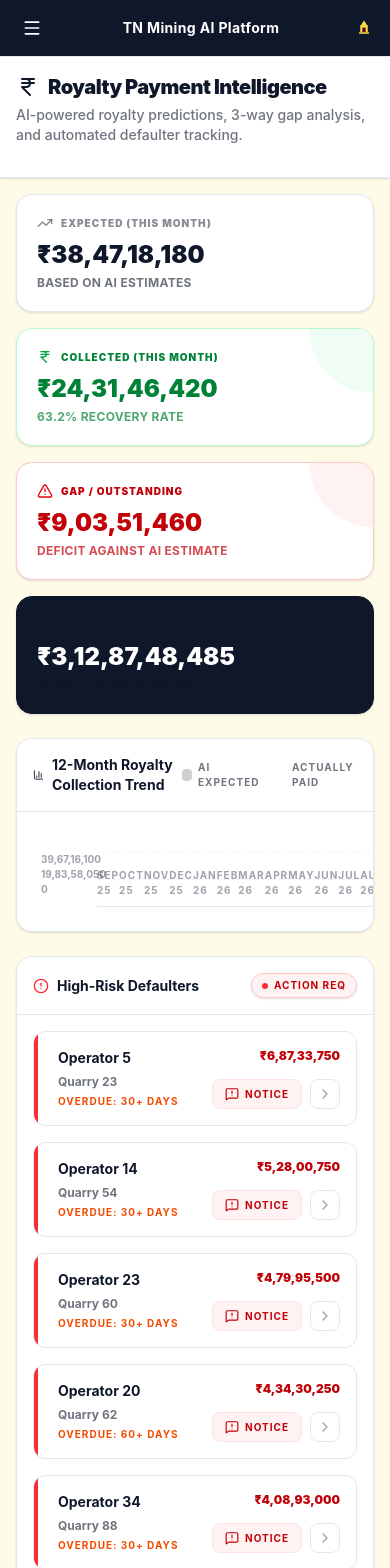
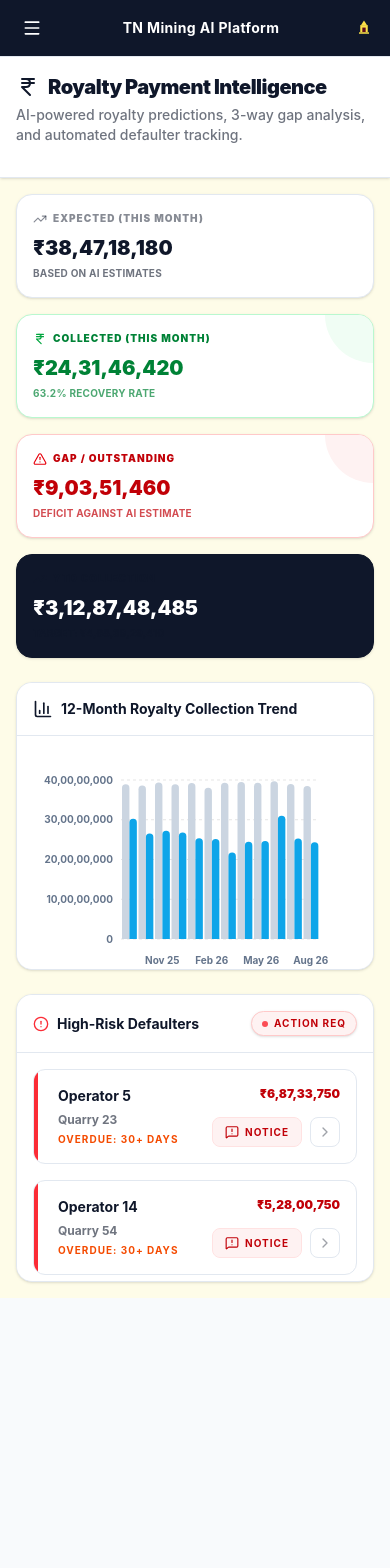
Before and after one commit to balajikarthik2004/tn_mining, a React (Vite) app: page /royalty-intelligence in a window 390 px wide. Shown: the top 1568 px of the page. After the commit the page ends 1298 px from the top, so only its background shows below. Built offline with nearby package versions, Linux system fonts and the light colour scheme.

Commit message:
court & cases page updated

```diff
--- a/src/app/navConfig.ts
+++ b/src/app/navConfig.ts
@@ -42,5 +42,5 @@ export const NAV_ITEMS: NavItem[] = [
     path: "/royalty-intelligence",
     enabled: true
   },
-  { id: "reports-analytics", label: "Reports & Analytics", path: "/reports-analytics", icon: BarChart3, enabled: false },
+  // { id: "reports-analytics", label: "Reports & Analytics", path: "/reports-analytics", icon: BarChart3, enabled: false },
 ];
--- a/src/features/court-cases/CourtCasesPage.tsx
+++ b/src/features/court-cases/CourtCasesPage.tsx
@@ -36,11 +36,11 @@ export function CourtCasesPage() {
       <div className="p-4 md:p-6 max-w-7xl mx-auto space-y-6 w-full">
         <PenaltyCollectionDashboard cases={cases} />
 
-        <div className="grid grid-cols-1 lg:grid-cols-3 gap-6">
-          <div className="lg:col-span-2 flex flex-col min-h-0">
+        <div className="grid grid-cols-1 lg:grid-cols-3 gap-6 h-[600px]">
+          <div className="lg:col-span-2 flex flex-col h-full min-h-0">
             <CaseRegistry cases={cases} />
           </div>
-          <div className="lg:col-span-1 flex flex-col min-h-0">
+          <div className="lg:col-span-1 flex flex-col h-full min-h-0">
             <HearingCalendar cases={cases} />
           </div>
         </div>
--- a/src/features/court-cases/PenaltyCollectionDashboard.tsx
+++ b/src/features/court-cases/PenaltyCollectionDashboard.tsx
@@ -29,42 +29,42 @@ export function PenaltyCollectionDashboard({ cases }: Props) {
 
   return (
     <div className="grid grid-cols-1 md:grid-cols-2 lg:grid-cols-4 gap-4">
-      <div className="bg-white border border-neutral-border rounded-2xl p-5 shadow-sm">
-        <h3 className="text-[10px] font-black text-neutral-ink/50 uppercase tracking-widest flex items-center gap-2">
-          <TrendingUp className="w-4 h-4 text-brand-500" /> Total Penalties Imposed
+      <div className="bg-white border border-neutral-border rounded-2xl p-4 shadow-sm overflow-hidden flex flex-col justify-center">
+        <h3 className="text-[10px] font-black text-neutral-ink/50 uppercase tracking-widest flex items-center gap-1.5 truncate">
+          <TrendingUp className="w-3.5 h-3.5 text-brand-500 shrink-0" /> Total Penalties Imposed
         </h3>
-        <p className="text-2xl md:text-3xl font-black text-brand-900 mt-2">{formatINR(stats.totalImposed)}</p>
-        <p className="text-xs font-bold text-neutral-ink/60 mt-1 uppercase tracking-wide">Across {cases.length} active cases</p>
+        <p className="text-xl font-black text-brand-900 mt-2 truncate" title={formatINR(stats.totalImposed)}>{formatINR(stats.totalImposed)}</p>
+        <p className="text-[10px] font-bold text-neutral-ink/60 mt-1 uppercase tracking-wide truncate">Across {cases.length} active cases</p>
       </div>
 
-      <div className="bg-white border border-green-200 rounded-2xl p-5 shadow-sm relative overflow-hidden">
-        <div className="absolute top-0 right-0 w-32 h-32 bg-green-50 rounded-full -translate-y-16 translate-x-16"></div>
-        <div className="relative z-10">
-          <h3 className="text-[10px] font-black text-green-700 uppercase tracking-widest flex items-center gap-2">
-            <IndianRupee className="w-4 h-4 text-green-600" /> Amount Collected
+      <div className="bg-white border border-green-200 rounded-2xl p-4 shadow-sm relative overflow-hidden flex flex-col justify-center">
+        <div className="absolute top-0 right-0 w-24 h-24 bg-green-50 rounded-full -translate-y-12 translate-x-12"></div>
+        <div className="relative z-10 w-full">
+          <h3 className="text-[10px] font-black text-green-700 uppercase tracking-widest flex items-center gap-1.5 truncate">
+            <IndianRupee className="w-3.5 h-3.5 text-green-600 shrink-0" /> Amount Collected
           </h3>
-          <p className="text-2xl md:text-3xl font-black text-green-700 mt-2">{formatINR(stats.totalCollected)}</p>
-          <p className="text-xs font-bold text-green-700/70 mt-1 uppercase tracking-wide">{((stats.totalCollected / stats.totalImposed) * 100).toFixed(1)}% recovery rate</p>
+          <p className="text-xl font-black text-green-700 mt-2 truncate" title={formatINR(stats.totalCollected)}>{formatINR(stats.totalCollected)}</p>
+          <p className="text-[10px] font-bold text-green-700/70 mt-1 uppercase tracking-wide truncate">{((stats.totalCollected / stats.totalImposed) * 100).toFixed(1)}% recovery rate</p>
         </div>
       </div>
 
-      <div className="bg-white border border-red-200 rounded-2xl p-5 shadow-sm relative overflow-hidden">
-        <div className="absolute top-0 right-0 w-32 h-32 bg-red-50 rounded-full -translate-y-16 translate-x-16"></div>
-        <div className="relative z-10">
-          <h3 className="text-[10px] font-black text-red-700 uppercase tracking-widest flex items-center gap-2">
-            <AlertCircle className="w-4 h-4 text-red-600" /> Outstanding Arrears
+      <div className="bg-white border border-red-200 rounded-2xl p-4 shadow-sm relative overflow-hidden flex flex-col justify-center">
+        <div className="absolute top-0 right-0 w-24 h-24 bg-red-50 rounded-full -translate-y-12 translate-x-12"></div>
+        <div className="relative z-10 w-full">
+          <h3 className="text-[10px] font-black text-red-700 uppercase tracking-widest flex items-center gap-1.5 truncate">
+            <AlertCircle className="w-3.5 h-3.5 text-red-600 shrink-0" /> Outstanding Arrears
           </h3>
-          <p className="text-2xl md:text-3xl font-black text-red-700 mt-2">{formatINR(stats.totalOutstanding)}</p>
-          <p className="text-xs font-bold text-red-700/70 mt-1 uppercase tracking-wide">Pending collection/appeals</p>
+          <p className="text-xl font-black text-red-700 mt-2 truncate" title={formatINR(stats.totalOutstanding)}>{formatINR(stats.totalOutstanding)}</p>
+          <p className="text-[10px] font-bold text-red-700/70 mt-1 uppercase tracking-wide truncate">Pending collection/appeals</p>
         </div>
       </div>
 
-      <div className="bg-white border border-neutral-border rounded-2xl p-5 shadow-sm bg-neutral-surface">
-        <h3 className="text-[10px] font-black text-neutral-ink/50 uppercase tracking-widest flex items-center gap-2">
-          <FileX className="w-4 h-4 text-neutral-ink/40" /> Written Off
+      <div className="bg-white border border-neutral-border rounded-2xl p-4 shadow-sm bg-neutral-surface overflow-hidden flex flex-col justify-center">
+        <h3 className="text-[10px] font-black text-neutral-ink/50 uppercase tracking-widest flex items-center gap-1.5 truncate">
+          <FileX className="w-3.5 h-3.5 text-neutral-ink/40 shrink-0" /> Written Off
         </h3>
-        <p className="text-2xl md:text-3xl font-black text-brand-900 mt-2">{formatINR(stats.totalWrittenOff)}</p>
-        <p className="text-xs font-bold text-neutral-ink/60 mt-1 uppercase tracking-wide">Unrecoverable / court dismissed</p>
+        <p className="text-xl font-black text-brand-900 mt-2 truncate" title={formatINR(stats.totalWrittenOff)}>{formatINR(stats.totalWrittenOff)}</p>
+        <p className="text-[10px] font-bold text-neutral-ink/60 mt-1 uppercase tracking-wide truncate">Unrecoverable / court dismissed</p>
       </div>
     </div>
   );
--- a/src/features/royalty-intelligence/RoyaltyDashboard.tsx
+++ b/src/features/royalty-intelligence/RoyaltyDashboard.tsx
@@ -31,44 +31,44 @@ export function RoyaltyDashboard({ records }: { records: RoyaltyRecord[] }) {
 
   return (
     <div className="grid grid-cols-1 md:grid-cols-2 lg:grid-cols-4 gap-4">
-      <div className="bg-white border border-neutral-border rounded-2xl p-5 shadow-sm">
-        <h3 className="text-[10px] font-black text-neutral-ink/50 uppercase tracking-widest flex items-center gap-2">
-          <TrendingUp className="w-4 h-4 text-brand-500" /> Expected (This Month)
+      <div className="bg-white border border-neutral-border rounded-2xl p-4 shadow-sm overflow-hidden flex flex-col justify-center">
+        <h3 className="text-[10px] font-black text-neutral-ink/50 uppercase tracking-widest flex items-center gap-1.5 truncate">
+          <TrendingUp className="w-3.5 h-3.5 text-brand-500 shrink-0" /> Expected (This Month)
         </h3>
-        <p className="text-2xl md:text-3xl font-black text-brand-900 mt-2">{formatINR(stats.expected)}</p>
-        <p className="text-xs font-bold text-neutral-ink/60 mt-1 uppercase tracking-wide">Based on AI estimates</p>
+        <p className="text-xl font-black text-brand-900 mt-2 truncate" title={formatINR(stats.expected)}>{formatINR(stats.expected)}</p>
+        <p className="text-[10px] font-bold text-neutral-ink/60 mt-1 uppercase tracking-wide truncate">Based on AI estimates</p>
       </div>
 
-      <div className="bg-white border border-green-200 rounded-2xl p-5 shadow-sm relative overflow-hidden">
-        <div className="absolute top-0 right-0 w-32 h-32 bg-green-50 rounded-full -translate-y-16 translate-x-16"></div>
-        <div className="relative z-10">
-          <h3 className="text-[10px] font-black text-green-700 uppercase tracking-widest flex items-center gap-2">
-            <IndianRupee className="w-4 h-4 text-green-600" /> Collected (This Month)
+      <div className="bg-white border border-green-200 rounded-2xl p-4 shadow-sm relative overflow-hidden flex flex-col justify-center">
+        <div className="absolute top-0 right-0 w-24 h-24 bg-green-50 rounded-full -translate-y-12 translate-x-12"></div>
+        <div className="relative z-10 w-full">
+          <h3 className="text-[10px] font-black text-green-700 uppercase tracking-widest flex items-center gap-1.5 truncate">
+            <IndianRupee className="w-3.5 h-3.5 text-green-600 shrink-0" /> Collected (This Month)
           </h3>
-          <p className="text-2xl md:text-3xl font-black text-green-700 mt-2">{formatINR(stats.collected)}</p>
-          <p className="text-xs font-bold text-green-700/70 mt-1 uppercase tracking-wide">{((stats.collected / stats.expected) * 100).toFixed(1)}% recovery rate</p>
+          <p className="text-xl font-black text-green-700 mt-2 truncate" title={formatINR(stats.collected)}>{formatINR(stats.collected)}</p>
+          <p className="text-[10px] font-bold text-green-700/70 mt-1 uppercase tracking-wide truncate">{((stats.collected / stats.expected) * 100).toFixed(1)}% recovery rate</p>
         </div>
       </div>
 
-      <div className="bg-white border border-red-200 rounded-2xl p-5 shadow-sm relative overflow-hidden">
-        <div className="absolute top-0 right-0 w-32 h-32 bg-red-50 rounded-full -translate-y-16 translate-x-16"></div>
-        <div className="relative z-10">
-          <h3 className="text-[10px] font-black text-red-700 uppercase tracking-widest flex items-center gap-2">
-            <AlertTriangle className="w-4 h-4 text-red-600" /> Gap / Outstanding
+      <div className="bg-white border border-red-200 rounded-2xl p-4 shadow-sm relative overflow-hidden flex flex-col justify-center">
+        <div className="absolute top-0 right-0 w-24 h-24 bg-red-50 rounded-full -translate-y-12 translate-x-12"></div>
+        <div className="relative z-10 w-full">
+          <h3 className="text-[10px] font-black text-red-700 uppercase tracking-widest flex items-center gap-1.5 truncate">
+            <AlertTriangle className="w-3.5 h-3.5 text-red-600 shrink-0" /> Gap / Outstanding
           </h3>
-          <p className="text-2xl md:text-3xl font-black text-red-700 mt-2">{formatINR(stats.outstanding)}</p>
-          <p className="text-xs font-bold text-red-700/70 mt-1 uppercase tracking-wide">Deficit against AI estimate</p>
+          <p className="text-xl font-black text-red-700 mt-2 truncate" title={formatINR(stats.outstanding)}>{formatINR(stats.outstanding)}</p>
+          <p className="text-[10px] font-bold text-red-700/70 mt-1 uppercase tracking-wide truncate">Deficit against AI estimate</p>
         </div>
       </div>
 
-      <div className="bg-brand-900 border border-brand-800 rounded-2xl p-5 shadow-sm relative overflow-hidden">
-        <div className="absolute right-0 top-0 w-24 h-24 bg-brand-800 rounded-bl-full" />
-        <div className="relative z-10">
-          <h3 className="text-[10px] font-black text-brand-300 uppercase tracking-widest flex items-center gap-2">
-            <TrendingUp className="w-4 h-4 text-brand-400" /> YTD Collection
+      <div className="bg-brand-900 border border-brand-800 rounded-2xl p-4 shadow-sm relative overflow-hidden flex flex-col justify-center">
+        <div className="absolute right-0 top-0 w-20 h-20 bg-brand-800 rounded-bl-full" />
+        <div className="relative z-10 w-full">
+          <h3 className="text-[10px] font-black text-brand-300 uppercase tracking-widest flex items-center gap-1.5 truncate">
+            <TrendingUp className="w-3.5 h-3.5 text-brand-400 shrink-0" /> YTD Collection
           </h3>
-          <p className="text-2xl md:text-3xl font-black text-white mt-2">{formatINR(stats.ytdCollected)}</p>
-          <p className="text-xs font-bold text-brand-300/80 mt-1 uppercase tracking-wide">Target: {formatINR(stats.ytdExpected)}</p>
+          <p className="text-xl font-black text-white mt-2 truncate" title={formatINR(stats.ytdCollected)}>{formatINR(stats.ytdCollected)}</p>
+          <p className="text-[10px] font-bold text-brand-300/80 mt-1 uppercase tracking-wide truncate">Target: {formatINR(stats.ytdExpected)}</p>
         </div>
       </div>
     </div>
--- a/src/features/royalty-intelligence/RoyaltyIntelligencePage.tsx
+++ b/src/features/royalty-intelligence/RoyaltyIntelligencePage.tsx
@@ -41,11 +41,11 @@ export function RoyaltyIntelligencePage() {
       <div className="p-4 md:p-6 max-w-7xl mx-auto space-y-6 w-full">
         <RoyaltyDashboard records={royaltyData} />
 
-        <div className="grid grid-cols-1 lg:grid-cols-3 gap-6">
-          <div className="lg:col-span-2 flex flex-col min-h-0">
+        <div className="grid grid-cols-1 lg:grid-cols-3 gap-6 h-[600px]">
+          <div className="lg:col-span-2 flex flex-col h-full min-h-0">
             <RoyaltyTrendChart records={royaltyData} />
           </div>
-          <div className="lg:col-span-1 flex flex-col min-h-0">
+          <div className="lg:col-span-1 flex flex-col h-full min-h-0">
             <DefaulterList records={royaltyData} />
           </div>
         </div>
--- a/src/features/royalty-intelligence/RoyaltyTrendChart.tsx
+++ b/src/features/royalty-intelligence/RoyaltyTrendChart.tsx
@@ -2,6 +2,16 @@ import { useMemo } from "react";
 import type { RoyaltyRecord } from "../../types/royalty";
 import { BarChart3 } from "lucide-react";
 import { formatINR } from "../../utils/formatters";
+import {
+  BarChart,
+  Bar,
+  XAxis,
+  YAxis,
+  CartesianGrid,
+  Tooltip,
+  Legend,
+  ResponsiveContainer
+} from "recharts";
 
 export function RoyaltyTrendChart({ records }: { records: RoyaltyRecord[] }) {
   const chartData = useMemo(() => {
@@ -21,12 +31,16 @@ export function RoyaltyTrendChart({ records }: { records: RoyaltyRecord[] }) {
       .map(([month, data]) => {
         const date = new Date(`${month}-01`);
         const label = date.toLocaleString('default', { month: 'short', year: '2-digit' });
-        return { label, ...data };
+        return {
+          name: label,
+          Expected: data.expected,
+          Paid: data.paid,
+          Gap: data.expected - data.paid
+        };
       });
   }, [records]);
 
   if (chartData.length === 0) return null;
-  const maxVal = Math.max(...chartData.map(d => d.expected));
 
   return (
     <div className="bg-white border border-neutral-border rounded-2xl shadow-sm flex flex-col h-full overflow-hidden">
@@ -34,47 +48,44 @@ export function RoyaltyTrendChart({ records }: { records: RoyaltyRecord[] }) {
         <h3 className="font-bold text-brand-900 flex items-center gap-2 text-sm">
           <BarChart3 className="w-5 h-5 text-brand-500" /> 12-Month Royalty Collection Trend
         </h3>
-        <div className="flex gap-4 text-[10px] font-bold uppercase tracking-widest text-neutral-ink/60">
-          <div className="flex items-center gap-1.5"><div className="w-3 h-3 rounded bg-neutral-ink/20"></div> AI Expected</div>
-          <div className="flex items-center gap-1.5"><div className="w-3 h-3 rounded bg-brand-500"></div> Actually Paid</div>
-        </div>
       </div>
 
-      <div className="flex-1 flex items-end gap-2 p-6 relative pt-10 bg-white">
-        <div className="absolute left-6 top-10 bottom-14 w-12 flex flex-col justify-between text-[10px] font-bold text-neutral-ink/40">
-          <span>{formatINR(maxVal).replace('₹', '')}</span>
-          <span>{formatINR(maxVal/2).replace('₹', '')}</span>
-          <span>0</span>
-        </div>
-
-        <div className="ml-14 flex-1 flex items-end justify-between h-full border-b border-neutral-border pb-2 relative">
-          <div className="absolute left-0 right-0 top-0 border-t border-neutral-border border-dashed opacity-50"></div>
-          <div className="absolute left-0 right-0 top-1/2 border-t border-neutral-border border-dashed opacity-50"></div>
-
-          {chartData.map((d, i) => (
-            <div key={i} className="flex flex-col items-center gap-2 flex-1 relative group h-full justify-end">
-              <div className="w-full max-w-[40px] flex items-end gap-0.5 justify-center h-full relative z-10">
-                <div
-                  className="w-1/2 bg-neutral-ink/10 rounded-t group-hover:bg-neutral-ink/20 transition-colors"
-                  style={{ height: `${(d.expected / maxVal) * 100}%` }}
-                ></div>
-                <div
-                  className="w-1/2 bg-brand-500 rounded-t shadow-sm group-hover:bg-brand-600 transition-colors"
-                  style={{ height: `${(d.paid / maxVal) * 100}%` }}
-                ></div>
-              </div>
-
-              <div className="absolute bottom-full left-1/2 -translate-x-1/2 mb-3 bg-brand-900 border border-brand-800 p-3 rounded-xl shadow-xl opacity-0 group-hover:opacity-100 transition-opacity z-50 pointer-events-none w-max min-w-[150px]">
-                <p className="text-xs font-bold text-white mb-2 border-b border-brand-800 pb-2 uppercase tracking-wide">{d.label}</p>
-                <div className="flex justify-between text-[10px] mb-1"><span className="text-brand-200">Expected:</span> <span className="text-white font-bold">{formatINR(d.expected)}</span></div>
-                <div className="flex justify-between text-[10px] mb-1"><span className="text-brand-200">Paid:</span> <span className="text-white font-bold">{formatINR(d.paid)}</span></div>
-                <div className="flex justify-between text-[10px] mt-2 pt-2 border-t border-brand-800"><span className="text-red-400">Gap:</span> <span className="text-red-400 font-bold">{formatINR(d.expected - d.paid)}</span></div>
-              </div>
-
-              <span className="text-[10px] font-bold uppercase tracking-widest text-neutral-ink/40 mt-2 block">{d.label}</span>
-            </div>
-          ))}
-        </div>
+      <div className="flex-1 p-6 bg-white min-h-[300px]">
+        <ResponsiveContainer width="100%" height="100%">
+          <BarChart
+            data={chartData}
+            margin={{ top: 20, right: 30, left: 20, bottom: 5 }}
+            barGap={2}
+          >
+            <CartesianGrid strokeDasharray="3 3" vertical={false} stroke="#e5e5e5" />
+            <XAxis
+              dataKey="name"
+              axisLine={false}
+              tickLine={false}
+              tick={{ fill: '#64748b', fontSize: 10, fontWeight: 700 }}
+              dy={10}
+            />
+            <YAxis
+              axisLine={false}
+              tickLine={false}
+              tickFormatter={(value) => formatINR(value).replace('₹', '')}
+              tick={{ fill: '#64748b', fontSize: 10, fontWeight: 700 }}
+            />
+            <Tooltip
+              cursor={{ fill: '#f8fafc' }}
+              contentStyle={{ borderRadius: '12px', border: '1px solid #e2e8f0', boxShadow: '0 4px 6px -1px rgb(0 0 0 / 0.1)' }}
+              itemStyle={{ fontSize: '12px', fontWeight: 600 }}
+              labelStyle={{ color: '#0f172a', fontWeight: 800, marginBottom: '8px' }}
+              formatter={(value: number) => formatINR(value)}
+            />
+            <Legend
+              wrapperStyle={{ paddingTop: '20px', fontSize: '12px', fontWeight: 700 }}
+              iconType="circle"
+            />
+            <Bar dataKey="Expected" fill="#cbd5e1" radius={[4, 4, 0, 0]} barSize={20} />
+            <Bar dataKey="Paid" fill="#0ea5e9" radius={[4, 4, 0, 0]} barSize={20} />
+          </BarChart>
+        </ResponsiveContainer>
       </div>
     </div>
   );
```
